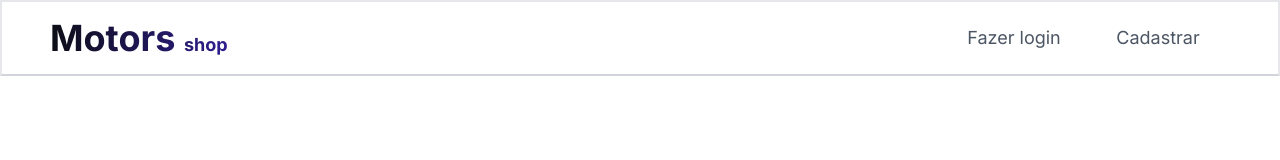
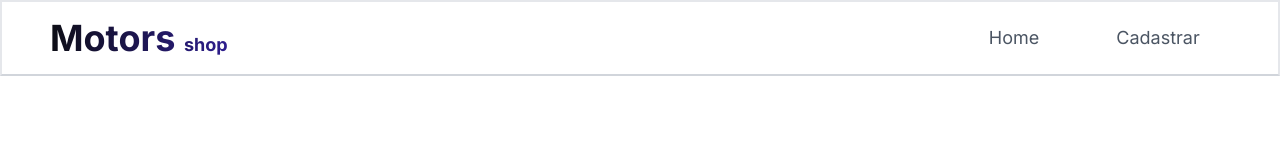
Before and after one commit to Projeto-Final-M6-G20/projeto-final-m6-g20-front-end, a Next.js app: page /login in a window 1280 px wide. Shown: the top 160 px of the page. Built offline with nearby package versions, Linux system fonts and the light colour scheme.

Commit message:
Feat: Buttons header changed to a anchor  navigation

```diff
--- a/src/app/layout.tsx
+++ b/src/app/layout.tsx
@@ -1,10 +1,13 @@
+'use client';
 import '../styles/global.css';
 import { Inter } from 'next/font/google';
 import { IoIosArrowUp } from 'react-icons/io';
+import { usePathname } from 'next/navigation';
 
 import MenuMobile from './components/MenuMobile';
 
 import { AuthProvider } from 'context/AuthContext';
+import Link from 'next/link';
 
 const inter = Inter({ subsets: ['latin'] });
 
@@ -18,6 +21,7 @@ export default function RootLayout({
 }: {
   children: React.ReactNode;
 }) {
+  const pathname = usePathname();
   return (
     <html lang="en">
       <AuthProvider>
@@ -26,14 +30,39 @@ export default function RootLayout({
             <p className="heading-1-700  bg-gradient-to-r from-primary to-secondary text-transparent bg-clip-text text p-3  ">
               Motors <span className="text-lg font-bold">shop</span>
             </p>
-            <div className="flex items-center p-3 max-sm:hidden">
-              <button className="btn-header text-lg text-black text-gray-600 hover:font-semibold">
-                Fazer login
-              </button>
-              <button className="btn-header text-lg text-black text-gray-600 hover:font-semibold">
-                Cadastrar
-              </button>
-            </div>
+            <nav className="flex items-center p-3 max-sm:hidden">
+              {pathname === '/login' ? (
+                <Link
+                  href={'/'}
+                  className="btn-header flex text-lg text-center items-center justify-center text-black text-gray-600 hover:font-semibold"
+                >
+                  Home
+                </Link>
+              ) : (
+                <Link
+                  href={'/login'}
+                  className="btn-header flex text-lg text-center items-center justify-center text-black text-gray-600 hover:font-semibold"
+                >
+                  Fazer login
+                </Link>
+              )}
+
+              {pathname === '/register' ? (
+                <Link
+                  href={'/'}
+                  className="btn-header flex text-lg items-center text-center justify-center text-black text-gray-600 hover:font-semibold"
+                >
+                  Home
+                </Link>
+              ) : (
+                <Link
+                  href={'/register'}
+                  className="btn-header flex text-lg items-center text-center justify-center text-black text-gray-600 hover:font-semibold"
+                >
+                  Cadastrar
+                </Link>
+              )}
+            </nav>
             <div className="flex items-center p-3  sm:hidden">
               <MenuMobile />
             </div>
```
